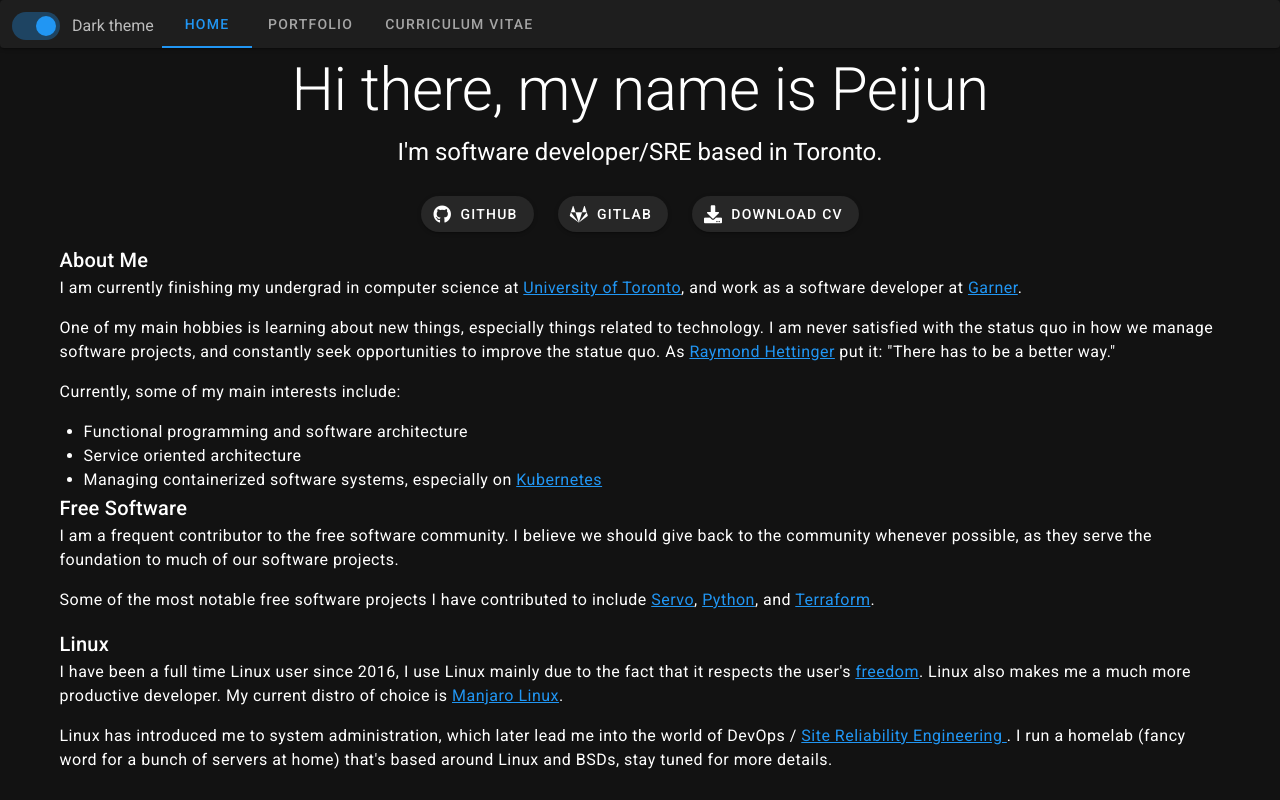
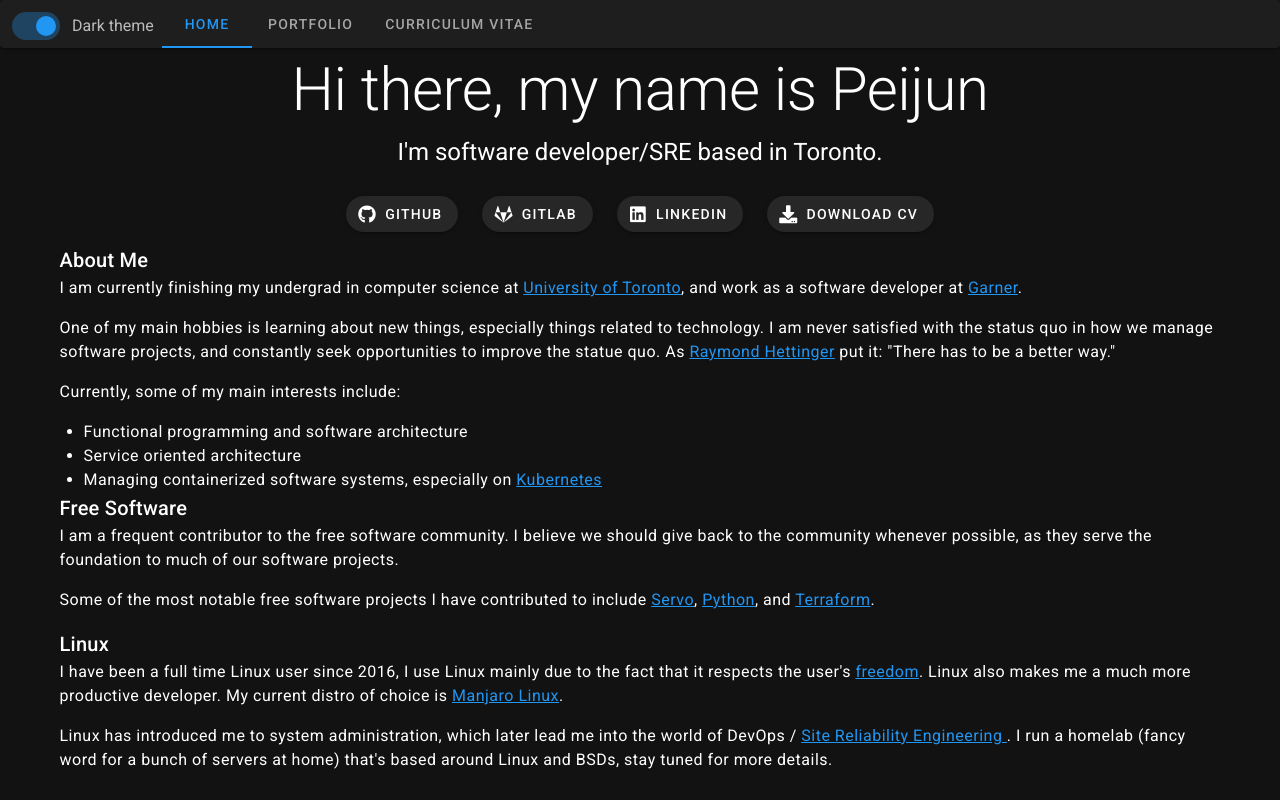
Before and after one commit to MaT1g3R/peijun.dev, a Vue app: page / in a window 1280 px wide. Built offline with nearby package versions, Linux system fonts and the light colour scheme; what vue-resource would draw is missing.

Commit message:
Add linkedin link

```diff
--- a/src/components/Home.vue
+++ b/src/components/Home.vue
@@ -15,6 +15,13 @@
           <v-col cols="auto">
             <IconButton href="https://gitlab.otonokizaka.moe/Umi" icon="gitlab"
               >GitLab</IconButton
+            >
+          </v-col>
+          <v-col cols="auto">
+            <IconButton
+              href="https://www.linkedin.com/in/peijun-ma"
+              icon="linkedin"
+              >LinkedIn</IconButton
             >
           </v-col>
           <v-col cols="auto">
```
Also changed, not shown: 1 other file (tests, documents, lock files or other folders).
